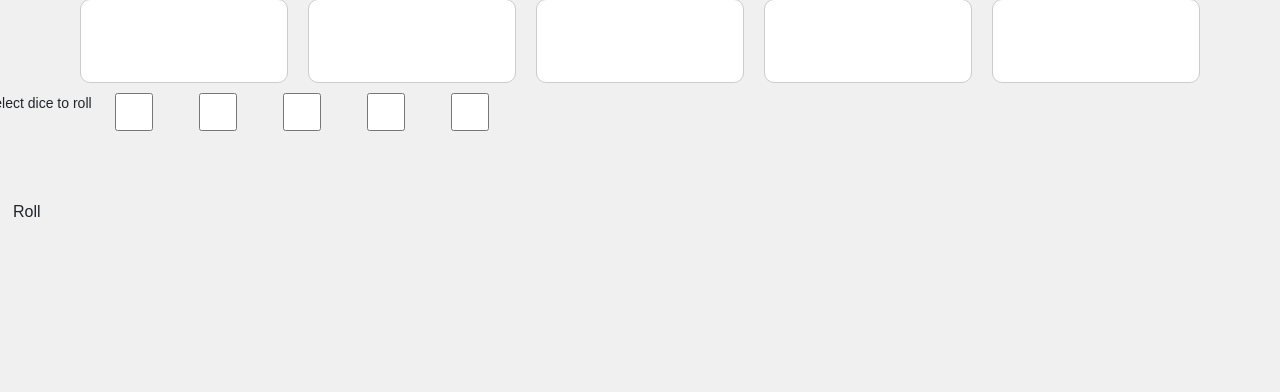
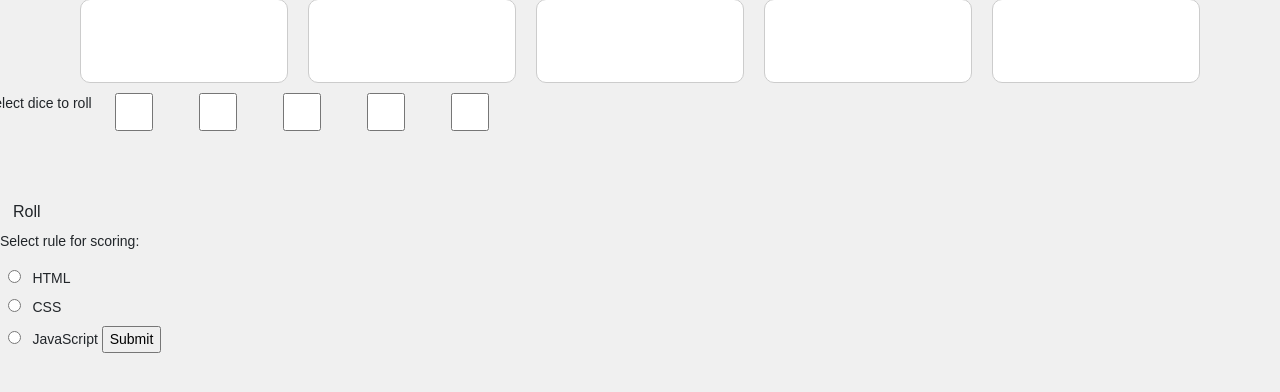
Before and after one commit to showgun666/oopython, a Flask app: template yahtzee2/templates/main.html in a window 1280 px wide. Shown: the part 147-539 px from the top of the page. Run offline with Flask 3, Linux system fonts and the light colour scheme; the template is opened without the code that fills it, so the values that code supplies are empty; some libraries are stand-ins or nearby versions.

Commit message:
include select_rule form

```diff
--- a/yahtzee2/templates/main.html
+++ b/yahtzee2/templates/main.html
@@ -82,4 +82,5 @@
     </div>
 </div>
 {% include 'forms/select_dice.html' %}
+{% include 'forms/select_rule.html' %}
 {% include 'footer.html' %}
```
